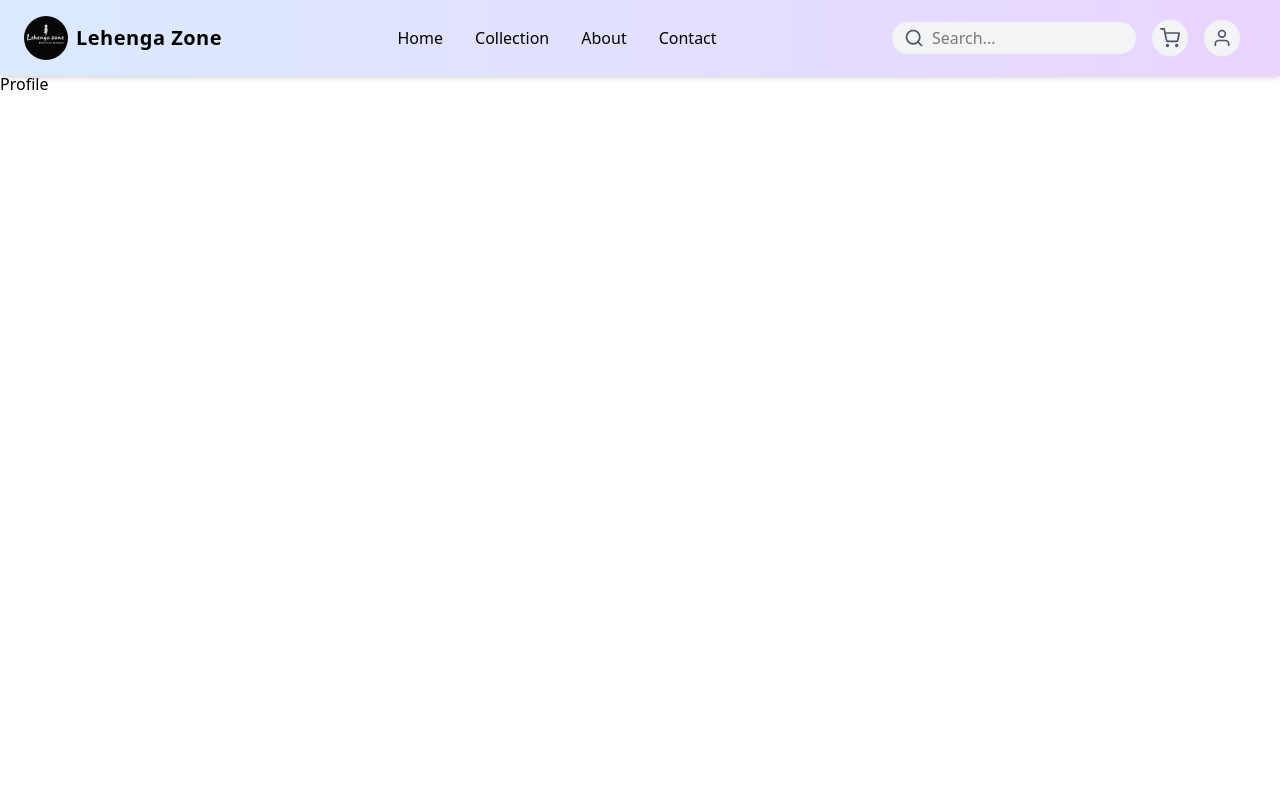
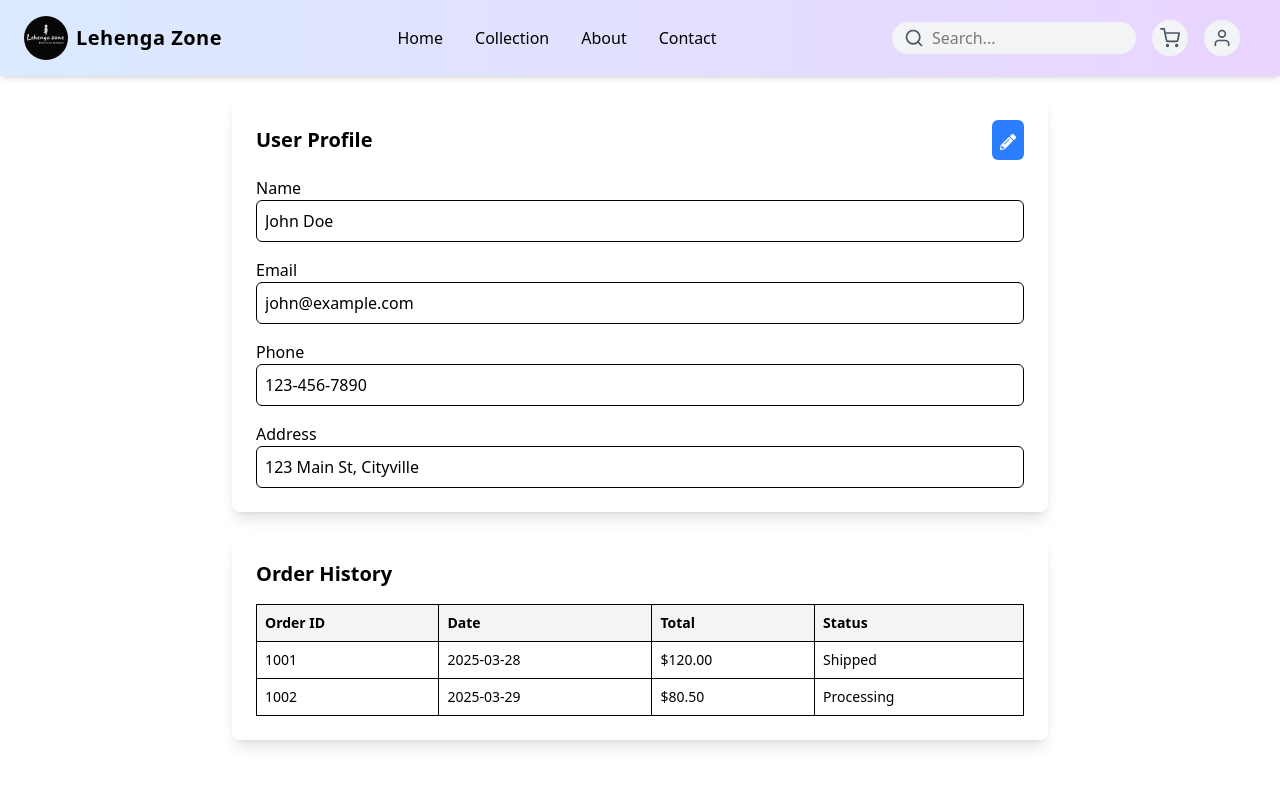
Before and after one commit to tamilvanan-555/E-Commerce, a React (Vite) app: page /profile in a window 1280 px wide. Shown: the top 786 px of the page. Built offline with nearby package versions, Linux system fonts and the light colour scheme.

Commit message:
profile page update

```diff
--- a/src/Pages/Profile.jsx
+++ b/src/Pages/Profile.jsx
@@ -1,9 +1,78 @@
-import React from 'react'
+import React, { useState } from "react";
+import { FaPencilAlt, FaSave } from "react-icons/fa";
 
-function Profile() {
+const Profile = () => {
+  const [isEditing, setIsEditing] = useState(false);
+  const [user, setUser] = useState({
+    name: "John Doe",
+    email: "john@example.com",
+    phone: "123-456-7890",
+    address: "123 Main St, Cityville",
+  });
+
+  const [orders, setOrders] = useState([
+    { id: "1001", date: "2025-03-28", total: "$120.00", status: "Shipped" },
+    { id: "1002", date: "2025-03-29", total: "$80.50", status: "Processing" },
+  ]);
+
+  const handleChange = (e) => {
+    setUser({ ...user, [e.target.name]: e.target.value });
+  };
+
   return (
-    <div className='mt-18'>Profile</div>
-  )
-}
+    <div className="max-w-4xl mx-auto p-6 sm:p-4 md:p-6 lg:p-8 xl:p-10 w-full mt-14">
+      <div className="bg-white shadow-lg rounded-lg p-6 mb-6 w-full">
+        <div className="flex justify-between items-center mb-4">
+          <h2 className="text-xl font-bold">User Profile</h2>
+          <button
+            className="bg-blue-500 text-white p-2 rounded-md hover:bg-blue-600"
+            onClick={() => setIsEditing(!isEditing)}
+          >
+            {isEditing ? <FaSave className="w-4 h-4 inline" /> : <FaPencilAlt className="w-4 h-4 inline" />}
+          </button>
+        </div>
+        <div className="space-y-4">
+          {Object.keys(user).map((key) => (
+            <div key={key}>
+              <label className="block font-medium capitalize">{key}</label>
+              <input
+                className="w-full p-2 border rounded-md"
+                name={key}
+                value={user[key]}
+                onChange={handleChange}
+                disabled={!isEditing}
+              />
+            </div>
+          ))}
+        </div>
+      </div>
+      <div className="bg-white shadow-lg rounded-lg p-6 w-full overflow-x-auto">
+        <h2 className="text-xl font-bold mb-4">Order History</h2>
+        <div className="overflow-x-auto">
+          <table className="min-w-full border-collapse border border-gray-200">
+            <thead>
+              <tr className="bg-gray-100 text-left text-sm">
+                <th className="p-2 border">Order ID</th>
+                <th className="p-2 border">Date</th>
+                <th className="p-2 border">Total</th>
+                <th className="p-2 border">Status</th>
+              </tr>
+            </thead>
+            <tbody>
+              {orders.map((order) => (
+                <tr key={order.id} className="border-b text-sm">
+                  <td className="p-2 border">{order.id}</td>
+                  <td className="p-2 border">{order.date}</td>
+                  <td className="p-2 border">{order.total}</td>
+                  <td className="p-2 border">{order.status}</td>
+                </tr>
+              ))}
+            </tbody>
+          </table>
+        </div>
+      </div>
+    </div>
+  );
+};
 
-export default Profile
+export default Profile;
```
